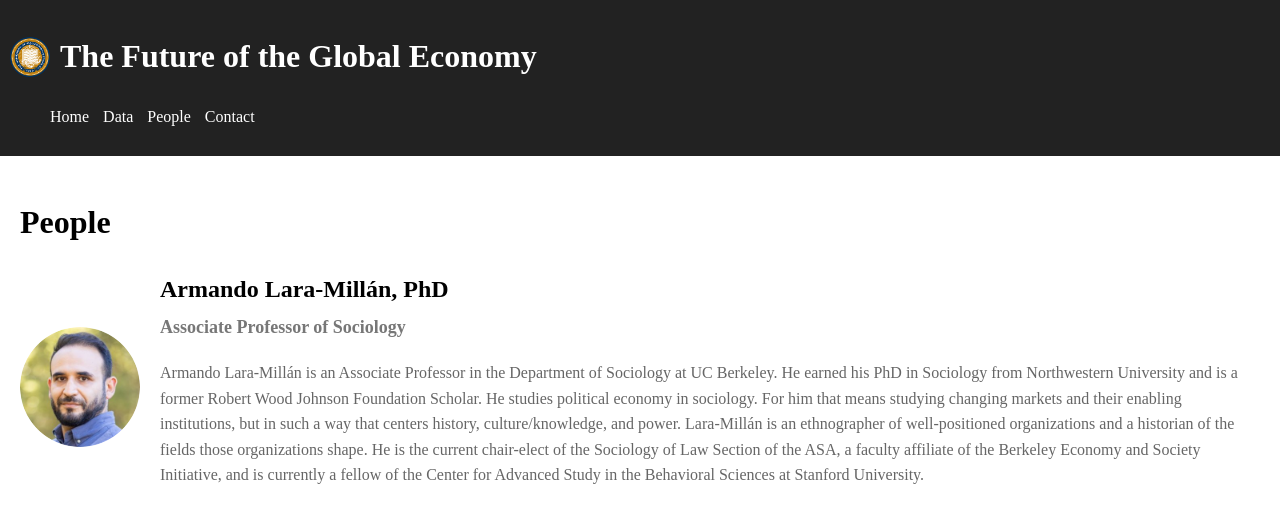
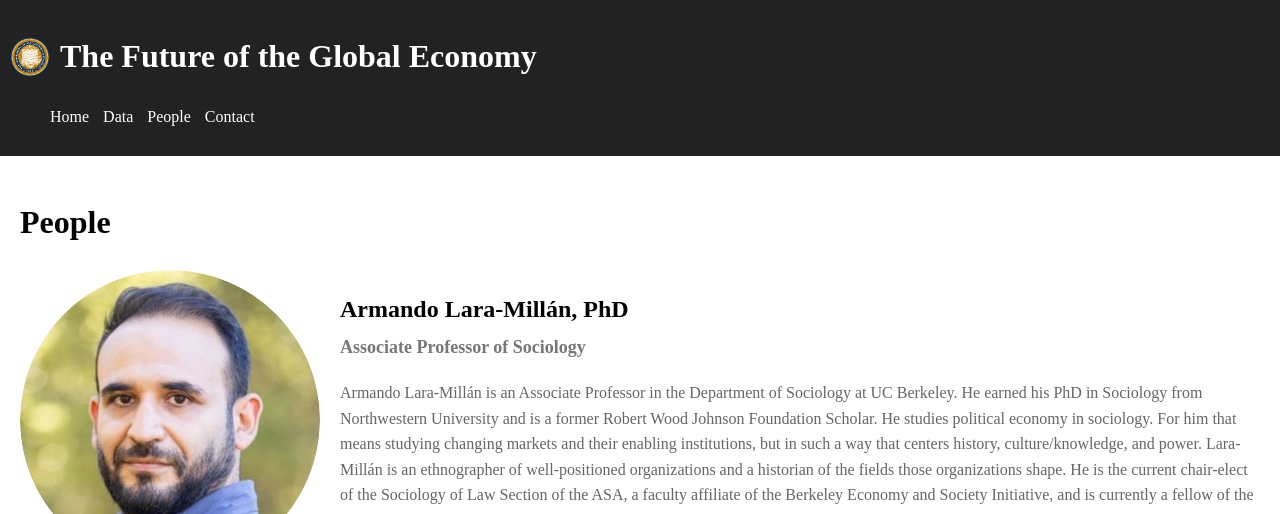
Before and after one commit to juliocedillo/neweconomy, a Jekyll site: the page built from people.md, in a window 1280 px wide. Shown: the top 514 px of the page. Built offline with Jekyll 4.4.1, drawn with Linux system fonts in a browser that asks for light colours; grey boxes are pictures that could not be loaded.

Commit message:
Update people.md

```diff
--- a/people.md
+++ b/people.md
@@ -9,7 +9,7 @@ permalink: /people/
 <div style="display: flex; align-items: center; margin-bottom: 30px;">
 
   <!-- Profile Image -->
-  <img src="https://juliocedillo.github.io/neweconomy/assets/images/armando.png" alt="Profile Image" style="width: 120px; height: 120px; border-radius: 50%; object-fit: cover; margin-right: 20px;">
+  <img src="https://juliocedillo.github.io/neweconomy/assets/images/armando.png" alt="Profile Image" style="width: 300px; height: 300px; border-radius: 50%; object-fit: cover; margin-right: 20px;">
 
   <!-- Profile Details -->
   <div>
@@ -23,7 +23,7 @@ permalink: /people/
 <div style="display: flex; align-items: center; margin-bottom: 30px;">
 
   <!-- Profile Image -->
-  <img src="assets/images/isaac.png" alt="Profile Image" style="width: 120px; height: 120px; border-radius: 50%; object-fit: cover; margin-right: 20px;">
+  <img src="https://juliocedillo.github.io/neweconomy/assets/images/isaac.png" alt="Profile Image" style="width: 300px; height: 300px; border-radius: 50%; object-fit: cover; margin-right: 20px;">
 
   <!-- Profile Details -->
   <div>
@@ -37,7 +37,7 @@ permalink: /people/
 <div style="display: flex; align-items: center; margin-bottom: 30px;">
 
   <!-- Profile Image -->
-  <img src="assets/images/julio.png" alt="Profile Image" style="width: 120px; height: 120px; border-radius: 50%; object-fit: cover; margin-right: 20px;">
+  <img src="https://juliocedillo.github.io/neweconomy/assets/images/julio.png" alt="Profile Image" style="width: 300px; height: 300px; border-radius: 50%; object-fit: cover; margin-right: 20px;">
 
   <!-- Profile Details -->
   <div>
```
